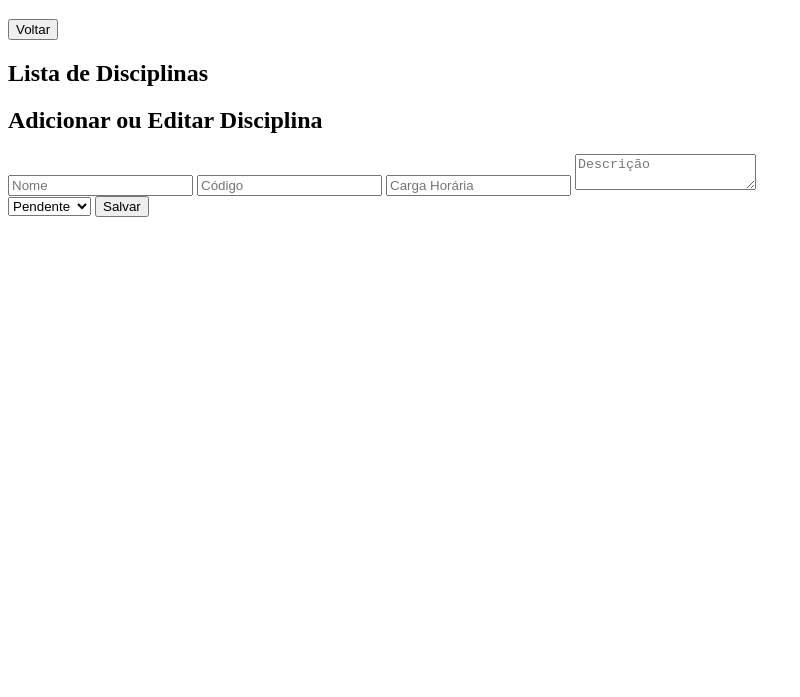
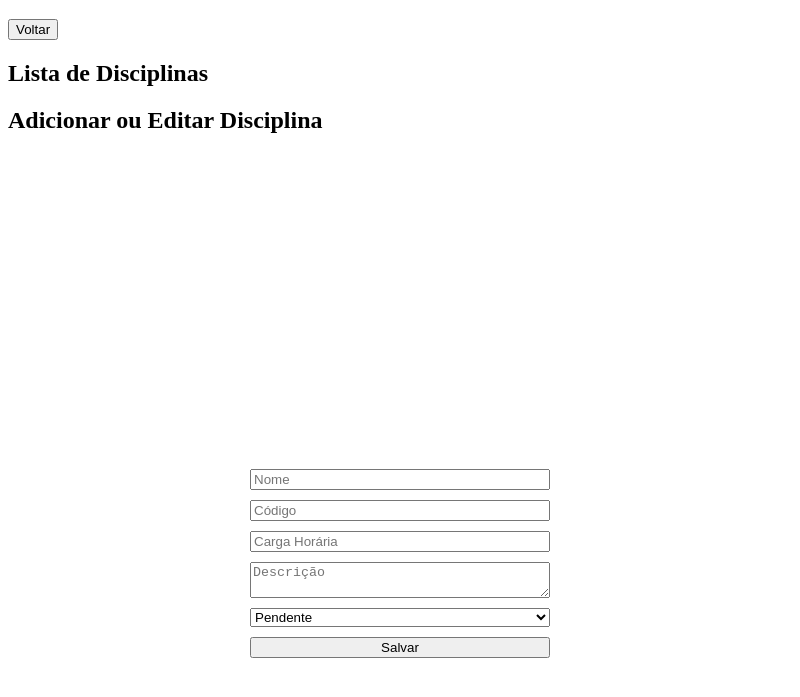
Before and after one commit to mw-bl/ClassFlow, an Electron app: page src/pages/disciplinas.html in a window 800 px wide. Shown: the part 61-758 px from the top of the page. Drawn offline with Linux system fonts and the light colour scheme; no server answers; sample sign-in values are in the browser's storage.

Commit message:
Mudanças Recentes

```diff
--- a/src/pages/disciplinas.html
+++ b/src/pages/disciplinas.html
@@ -5,6 +5,7 @@
   <meta name="viewport" content="width=device-width, initial-scale=1.0">
   <title>Gerenciar Disciplinas</title>
   <script src="../scripts/disciplinas.js" defer></script>
+  <link rel="stylesheet" href="../styles/disciplinas.css">
 </head>
 <body>
   <h1>Gerenciar Disciplinas</h1>
@@ -14,6 +15,7 @@
   <ul id="listaDisciplinas"></ul>
 
   <h2>Adicionar ou Editar Disciplina</h2>
+  <div class="form-container">
     <form id="formCadastrarDisciplina">
       <input type="hidden" id="disciplinaId">
       <input type="text" id="nomeDisciplina" placeholder="Nome" required>
@@ -26,5 +28,6 @@
       </select>
       <button type="submit">Salvar</button>
     </form>
+  </div>
 </body>
 </html>
--- /dev/null
+++ b/src/styles/disciplinas.css
@@ -0,0 +1,25 @@
+.form-container {
+  display: flex;
+  flex-direction: column;
+  justify-content: center;
+  align-items: center;
+  height: 100vh;
+}
+
+#formCadastrarDisciplina {
+  display: flex;
+  flex-direction: column;
+  width: 300px;
+  margin-top: 20px; /* Adjust as needed for spacing */
+  gap: 10px; /* Add spacing between form fields */
+}
+
+/* Add styles for logo and buttons if needed */
+.logo {
+  margin-bottom: 20px; /* Adjust as needed for spacing */
+}
+
+.buttons {
+  margin-top: 20px; /* Adjust as needed for spacing */
+  margin-bottom: 10px; /* Add spacing between buttons */
+}
--- /dev/null
+++ b/src/styles/home.css
@@ -0,0 +1,27 @@
+/* Add your CSS styles for the home page here */
+
+body {
+  display: flex;
+  flex-direction: column;
+  justify-content: center;
+  align-items: center;
+  height: 100vh;
+  margin: 0;
+  font-family: Arial, sans-serif;
+}
+
+#user-info, h1, button {
+  text-align: center;
+}
+
+button {
+  margin: 10px;
+  margin-bottom: 10px; /* Add spacing between buttons */
+}
+
+form {
+  display: flex;
+  flex-direction: column;
+  width: 300px;
+  gap: 10px; /* Add spacing between form fields */
+}
--- /dev/null
+++ b/src/styles/login.css
@@ -0,0 +1,25 @@
+body {
+  display: flex;
+  flex-direction: column;
+  justify-content: center;
+  align-items: center;
+  height: 100vh;
+  margin: 0;
+  font-family: Arial, sans-serif;
+}
+
+form {
+  display: flex;
+  flex-direction: column;
+  width: 300px;
+  gap: 10px; /* Add spacing between form fields */
+}
+
+h1, form, p {
+  text-align: center;
+}
+
+button {
+  margin-top: 10px;
+  margin-bottom: 10px; /* Add spacing between buttons */
+}
--- /dev/null
+++ b/src/styles/register.css
@@ -0,0 +1,25 @@
+body {
+  display: flex;
+  flex-direction: column;
+  justify-content: center;
+  align-items: center;
+  height: 100vh;
+  margin: 0;
+  font-family: Arial, sans-serif;
+}
+
+form {
+  display: flex;
+  flex-direction: column;
+  width: 300px;
+  gap: 10px; /* Add spacing between form fields */
+}
+
+h1, form, p {
+  text-align: center;
+}
+
+button {
+  margin-top: 10px;
+  margin-bottom: 10px; /* Add spacing between buttons */
+}
```
Also changed, not shown: src/pages/home.html (+1 -1 lines). Lines whose indentation alone changed are shown as unchanged.
